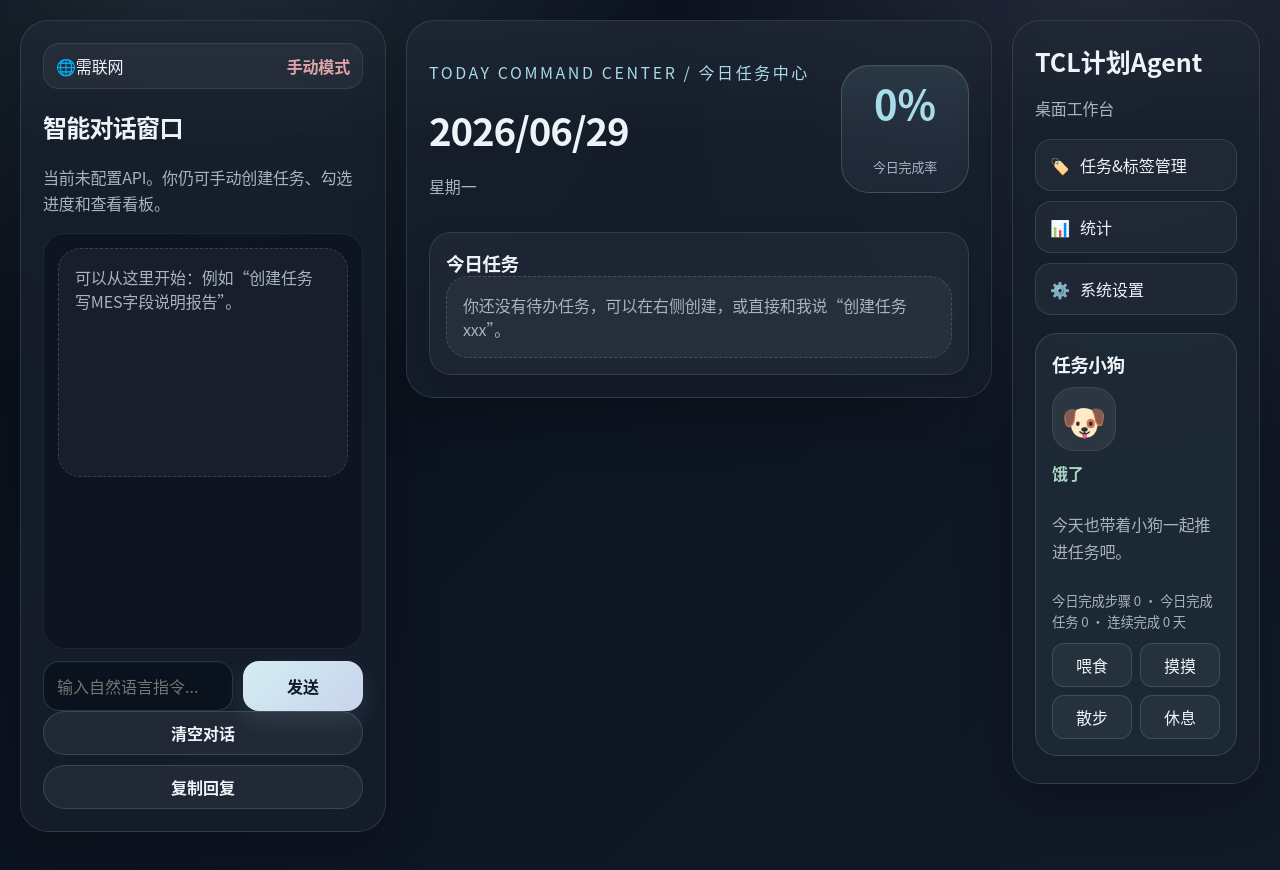
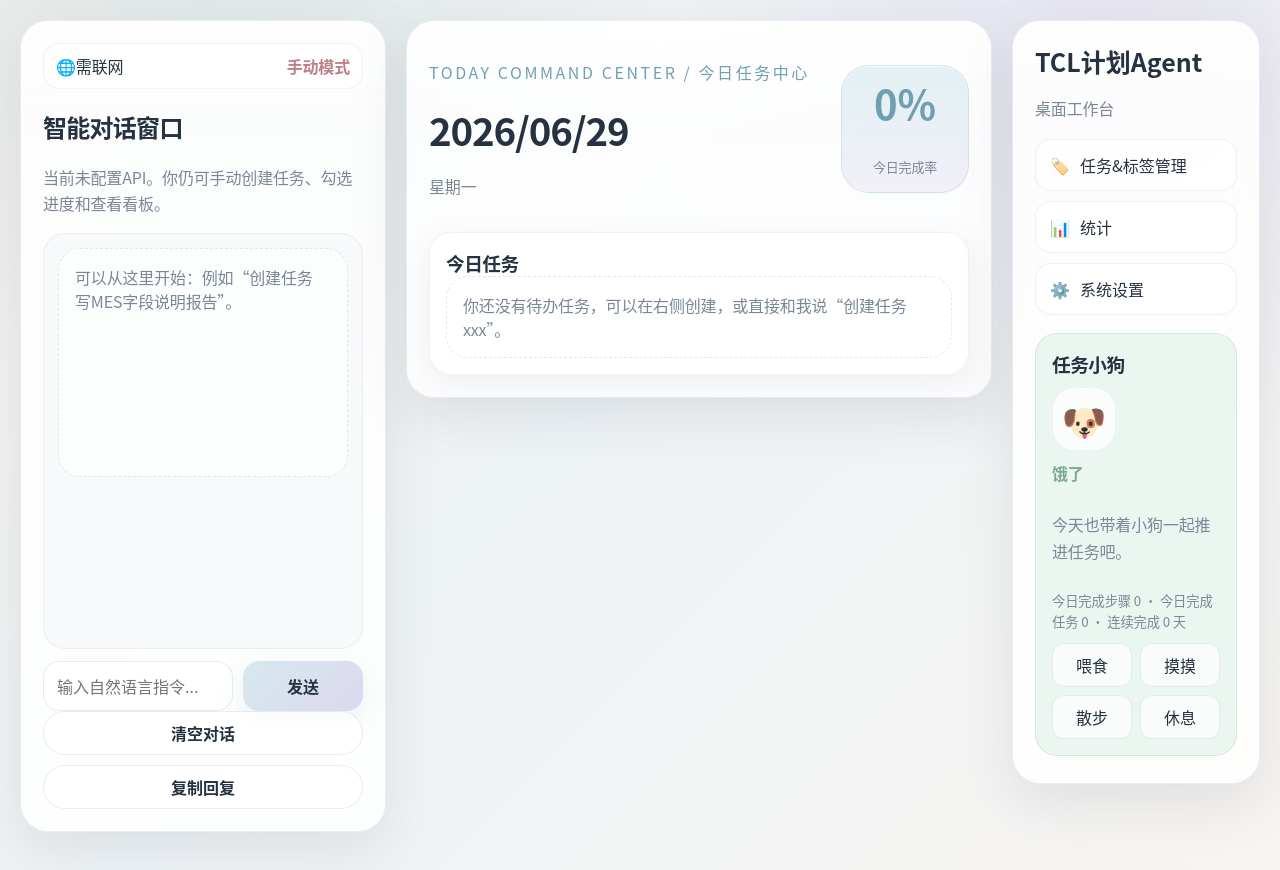
Before and after one commit to wxy2200200806/TCL-AI, a React (Vite) app: page / in a window 1280 px wide. Built offline with nearby package versions, Linux system fonts and the light colour scheme.

Commit message:
6.29.9.0

```diff
--- a/src/styles.css
+++ b/src/styles.css
@@ -1,21 +1,21 @@
 :root {
-  color-scheme: dark;
-  --bg: #0a101b;
-  --panel: rgba(22, 31, 45, 0.82);
-  --panel-soft: rgba(245, 249, 255, 0.055);
-  --panel-strong: rgba(32, 43, 60, 0.88);
-  --line: rgba(207, 221, 237, 0.13);
-  --line-strong: rgba(207, 221, 237, 0.22);
-  --text: #eef3f8;
-  --muted: #a7b3c2;
-  --cyan: #a7dce8;
-  --blue: #b3c8ee;
-  --violet: #c6bddf;
-  --green: #a9d7c5;
-  --orange: #dbc49a;
-  --red: #dea4aa;
-  --shadow: 0 18px 54px rgba(0, 0, 0, 0.23);
-  --shadow-soft: 0 10px 30px rgba(0, 0, 0, 0.16);
+  color-scheme: light;
+  --bg: #f3f0ec;
+  --panel: rgba(255, 255, 255, 0.86);
+  --panel-soft: rgba(247, 250, 252, 0.92);
+  --panel-strong: rgba(255, 255, 255, 0.96);
+  --line: rgba(124, 142, 165, 0.16);
+  --line-strong: rgba(124, 142, 165, 0.24);
+  --text: #263241;
+  --muted: #7b8797;
+  --cyan: #6f9fb2;
+  --blue: #8ba9ca;
+  --violet: #a79ac6;
+  --green: #7ca894;
+  --orange: #b69a65;
+  --red: #bd7f86;
+  --shadow: 0 18px 54px rgba(82, 92, 112, 0.13);
+  --shadow-soft: 0 10px 30px rgba(82, 92, 112, 0.09);
   --radius-xl: 28px;
   --radius-lg: 22px;
   --radius-md: 16px;
@@ -27,9 +27,9 @@ body {
   margin: 0;
   min-width: 1024px;
   background:
-    radial-gradient(circle at 16% -8%, rgba(167, 220, 232, 0.14), transparent 34%),
-    radial-gradient(circle at 86% 4%, rgba(198, 189, 223, 0.12), transparent 32%),
-    linear-gradient(135deg, #080e18, #0d1522 46%, #121a28);
+    radial-gradient(circle at 16% -8%, rgba(183, 211, 221, 0.34), transparent 34%),
+    radial-gradient(circle at 86% 4%, rgba(213, 202, 229, 0.34), transparent 32%),
+    linear-gradient(135deg, #f5f1ec, #eef3f6 46%, #f7f4f1);
   color: var(--text);
   letter-spacing: -0.01em;
 }
@@ -44,18 +44,18 @@ button:hover { transform: translateY(-1px); }
 input, select {
   width: 100%;
   padding: 12px 13px;
-  border: 1px solid rgba(207, 221, 237, 0.16);
+  border: 1px solid rgba(124, 142, 165, 0.18);
   border-radius: var(--radius-md);
   outline: 0;
-  background: rgba(8, 14, 24, 0.62);
+  background: rgba(255, 255, 255, 0.78);
   color: var(--text);
-  box-shadow: inset 0 1px 0 rgba(255, 255, 255, 0.035);
+  box-shadow: inset 0 1px 0 rgba(255, 255, 255, 0.68);
   transition: border-color 160ms ease, background 160ms ease, box-shadow 160ms ease;
 }
 input:focus, select:focus {
-  border-color: rgba(167, 220, 232, 0.42);
-  background: rgba(10, 17, 29, 0.82);
-  box-shadow: 0 0 0 4px rgba(167, 220, 232, 0.08);
+  border-color: rgba(111, 159, 178, 0.42);
+  background: rgba(255, 255, 255, 0.94);
+  box-shadow: 0 0 0 4px rgba(111, 159, 178, 0.11);
 }
 label { display: grid; gap: 8px; color: var(--muted); font-size: 14px; }
 
@@ -67,12 +67,12 @@ label { display: grid; gap: 8px; color: var(--muted); font-size: 14px; }
   padding: 34px;
   border: 1px solid var(--line);
   border-radius: var(--radius-xl);
-  background: linear-gradient(135deg, rgba(25, 36, 52, 0.9), rgba(15, 23, 36, 0.92));
+  background: linear-gradient(135deg, rgba(255, 255, 255, 0.9), rgba(241, 246, 249, 0.92));
   box-shadow: var(--shadow);
 }
 .eyebrow { color: var(--cyan); letter-spacing: 0.16em; text-transform: uppercase; }
 .hero h1 { margin: 8px 0; font-size: clamp(38px, 5vw, 70px); letter-spacing: -0.06em; }
-.hero h2 { margin: 0 0 14px; color: #d6e4ee; font-size: clamp(20px, 2.5vw, 30px); }
+.hero h2 { margin: 0 0 14px; color: #647184; font-size: clamp(20px, 2.5vw, 30px); }
 .hero p { max-width: 820px; color: var(--muted); line-height: 1.75; }
 .hero-orbit {
   align-self: center;
@@ -81,9 +81,9 @@ label { display: grid; gap: 8px; color: var(--muted); font-size: 14px; }
   place-items: center;
   width: 180px;
   height: 180px;
-  border: 1px solid rgba(167, 220, 232, 0.24);
+  border: 1px solid rgba(111, 159, 178, 0.22);
   border-radius: 50%;
-  background: radial-gradient(circle, rgba(167, 220, 232, 0.12), rgba(198, 189, 223, 0.06) 58%, transparent 61%);
+  background: radial-gradient(circle, rgba(183, 211, 221, 0.34), rgba(213, 202, 229, 0.22) 58%, transparent 61%);
   box-shadow: var(--shadow-soft);
 }
 .hero-orbit span { font-size: 58px; font-weight: 900; }
@@ -107,7 +107,7 @@ label { display: grid; gap: 8px; color: var(--muted); font-size: 14px; }
   border: 1px solid var(--line);
   border-radius: var(--radius-xl);
   background:
-    linear-gradient(180deg, rgba(255, 255, 255, 0.035), transparent 120px),
+    linear-gradient(180deg, rgba(255, 255, 255, 0.66), transparent 120px),
     var(--panel);
   box-shadow: var(--shadow);
   backdrop-filter: blur(18px) saturate(1.05);
@@ -120,9 +120,9 @@ label { display: grid; gap: 8px; color: var(--muted); font-size: 14px; }
   place-items: center;
   width: 32px;
   height: 32px;
-  border: 1px solid rgba(167, 220, 232, 0.16);
+  border: 1px solid rgba(111, 159, 178, 0.18);
   border-radius: 13px;
-  background: rgba(167, 220, 232, 0.08);
+  background: rgba(111, 159, 178, 0.09);
   color: var(--cyan);
   font-weight: 700;
 }
@@ -141,14 +141,14 @@ h2, h3, h4 { letter-spacing: -0.03em; }
 .chip-row { margin: 14px 0; }
 .chip-row button, .button-row button, .summary-actions button, .task-footer button {
   padding: 9px 13px;
-  border: 1px solid rgba(207, 221, 237, 0.16);
+  border: 1px solid rgba(124, 142, 165, 0.16);
   border-radius: 999px;
-  background: rgba(245, 249, 255, 0.055);
+  background: rgba(255, 255, 255, 0.72);
   color: var(--text);
 }
 .chip-row button.active {
   border-color: var(--cyan);
-  background: rgba(167, 220, 232, 0.12);
+  background: rgba(111, 159, 178, 0.12);
   color: var(--cyan);
 }
 .switch-line { display: flex; align-items: center; gap: 8px; }
@@ -160,21 +160,21 @@ h2, h3, h4 { letter-spacing: -0.03em; }
   font-weight: 700;
 }
 .primary-action {
-  background: linear-gradient(135deg, #d4edf2, #c8d4ec);
-  color: #111a27;
-  box-shadow: 0 10px 24px rgba(167, 220, 232, 0.12);
+  background: linear-gradient(135deg, #d7e9ee, #dcd8ee);
+  color: #273444;
+  box-shadow: 0 10px 24px rgba(111, 159, 178, 0.13);
 }
 .secondary-action {
-  border: 1px solid rgba(167, 220, 232, 0.22);
-  background: rgba(167, 220, 232, 0.07);
-  color: #cdeaf0;
+  border: 1px solid rgba(111, 159, 178, 0.22);
+  background: rgba(111, 159, 178, 0.08);
+  color: #547f91;
 }
 .compact { margin: 0; }
 .notice, .empty-state, .risk-box {
   padding: 16px;
-  border: 1px dashed rgba(207, 221, 237, 0.18);
+  border: 1px dashed rgba(124, 142, 165, 0.2);
   border-radius: var(--radius-lg);
-  background: rgba(245, 249, 255, 0.045);
+  background: rgba(255, 255, 255, 0.62);
   color: var(--muted);
 }
 
@@ -183,10 +183,10 @@ h2, h3, h4 { letter-spacing: -0.03em; }
 .task-list.vertical { margin-top: 12px; }
 .task-card, .long-card, .summary-card, .plan-list article {
   padding: 16px;
-  border: 1px solid rgba(207, 221, 237, 0.13);
+  border: 1px solid rgba(124, 142, 165, 0.13);
   border-radius: var(--radius-lg);
   background:
-    linear-gradient(180deg, rgba(255, 255, 255, 0.035), rgba(255, 255, 255, 0.012)),
+    linear-gradient(180deg, rgba(255, 255, 255, 0.8), rgba(250, 252, 253, 0.66)),
     var(--panel-soft);
   box-shadow: var(--shadow-soft);
 }
@@ -201,12 +201,12 @@ h2, h3, h4 { letter-spacing: -0.03em; }
   display: inline-flex;
   padding: 5px 9px;
   border-radius: 999px;
-  background: rgba(207, 221, 237, 0.1);
-  color: #dce6f0;
+  background: rgba(124, 142, 165, 0.09);
+  color: #5f6e80;
   font-size: 12px;
 }
 .tag.priority { color: var(--cyan); }
-.danger-button { color: var(--red) !important; border-color: rgba(222, 164, 170, 0.3) !important; }
+.danger-button { color: var(--red) !important; border-color: rgba(189, 127, 134, 0.26) !important; }
 
 .plan-list, .long-list, .summary-grid, .visual-grid, .visual-summary { display: grid; gap: 12px; }
 .summary-grid, .visual-grid { grid-template-columns: repeat(3, minmax(0, 1fr)); }
@@ -214,7 +214,7 @@ h2, h3, h4 { letter-spacing: -0.03em; }
   overflow: hidden;
   height: 9px;
   border-radius: 999px;
-  background: rgba(245, 249, 255, 0.075);
+  background: rgba(124, 142, 165, 0.1);
 }
 .progress-track i {
   display: block;
@@ -223,10 +223,10 @@ h2, h3, h4 { letter-spacing: -0.03em; }
   background: linear-gradient(90deg, var(--cyan), var(--violet));
 }
 .mini-progress { display: grid; gap: 8px; margin-bottom: 12px; }
-.countdown { padding: 10px 0; border-bottom: 1px solid rgba(207, 221, 237, 0.12); }
+.countdown { padding: 10px 0; border-bottom: 1px solid rgba(124, 142, 165, 0.12); }
 .countdown b { color: var(--cyan); }
-.risk-高风险 { border-color: rgba(222, 164, 170, 0.32); }
-.risk-轻度提醒 { border-color: rgba(219, 196, 154, 0.32); }
+.risk-高风险 { border-color: rgba(189, 127, 134, 0.28); }
+.risk-轻度提醒 { border-color: rgba(182, 154, 101, 0.28); }
 
 .modal-backdrop {
   position: fixed;
@@ -234,7 +234,7 @@ h2, h3, h4 { letter-spacing: -0.03em; }
   display: grid;
   place-items: center;
   padding: 24px;
-  background: rgba(0, 0, 0, 0.64);
+  background: rgba(84, 92, 108, 0.28);
   z-index: 10;
 }
 .modal {
@@ -244,7 +244,7 @@ h2, h3, h4 { letter-spacing: -0.03em; }
   padding: 24px;
   border: 1px solid var(--line);
   border-radius: var(--radius-xl);
-  background: #111a29;
+  background: #ffffff;
 }
 .steps-box, .edit-box { display: grid; gap: 10px; margin-top: 14px; }
 .step-row { display: grid; grid-template-columns: 26px 1fr 64px 64px 64px; gap: 8px; align-items: center; }
@@ -255,7 +255,7 @@ h2, h3, h4 { letter-spacing: -0.03em; }
   margin-top: 12px;
   padding: 16px;
   border-radius: var(--radius-md);
-  background: rgba(167, 220, 232, 0.07);
+  background: rgba(111, 159, 178, 0.08);
   color: var(--text);
   line-height: 1.7;
   white-space: pre-wrap;
@@ -266,9 +266,9 @@ h2, h3, h4 { letter-spacing: -0.03em; }
   max-height: 360px;
   overflow: auto;
   padding: 14px;
-  border: 1px solid rgba(207, 221, 237, 0.08);
+  border: 1px solid rgba(124, 142, 165, 0.1);
   border-radius: var(--radius-lg);
-  background: rgba(8, 14, 24, 0.42);
+  background: rgba(244, 247, 249, 0.72);
   margin-bottom: 12px;
 }
 .chat-message {
@@ -284,16 +284,16 @@ h2, h3, h4 { letter-spacing: -0.03em; }
   max-width: min(78%, 760px);
   padding: 12px 14px;
   border-radius: 18px;
-  border: 1px solid rgba(207, 221, 237, 0.12);
-  background: rgba(245, 249, 255, 0.06);
+  border: 1px solid rgba(124, 142, 165, 0.12);
+  background: rgba(255, 255, 255, 0.82);
 }
 .chat-message.user .chat-bubble {
-  background: rgba(167, 220, 232, 0.12);
-  border-color: rgba(167, 220, 232, 0.2);
+  background: rgba(218, 236, 241, 0.72);
+  border-color: rgba(111, 159, 178, 0.22);
 }
 .chat-message.assistant .chat-bubble {
-  background: rgba(198, 189, 223, 0.1);
-  border-color: rgba(198, 189, 223, 0.18);
+  background: rgba(232, 227, 241, 0.72);
+  border-color: rgba(167, 154, 198, 0.18);
 }
 .chat-bubble small {
   color: var(--muted);
@@ -307,9 +307,9 @@ h2, h3, h4 { letter-spacing: -0.03em; }
 .demo-banner {
   margin-bottom: 14px;
   padding: 12px 14px;
-  border: 1px solid rgba(219, 196, 154, 0.3);
+  border: 1px solid rgba(182, 154, 101, 0.24);
   border-radius: var(--radius-md);
-  background: rgba(219, 196, 154, 0.08);
+  background: rgba(246, 237, 218, 0.74);
   color: var(--orange);
   font-weight: 700;
 }
@@ -321,20 +321,20 @@ h2, h3, h4 { letter-spacing: -0.03em; }
 }
 .mode-toggle button {
   padding: 10px 12px;
-  border: 1px solid rgba(207, 221, 237, 0.16);
+  border: 1px solid rgba(124, 142, 165, 0.16);
   border-radius: 14px;
-  background: rgba(245, 249, 255, 0.055);
+  background: rgba(255, 255, 255, 0.72);
   color: var(--text);
 }
 .mode-toggle button.active {
   border-color: var(--cyan);
-  background: rgba(167, 220, 232, 0.1);
+  background: rgba(111, 159, 178, 0.1);
   color: var(--cyan);
 }
-.next-step { color: #dce8f1; }
+.next-step { color: #5f6e80; }
 .task-card.selected {
-  border-color: rgba(167, 220, 232, 0.42);
-  background: rgba(167, 220, 232, 0.075);
+  border-color: rgba(111, 159, 178, 0.34);
+  background: rgba(230, 241, 245, 0.74);
 }
 .big-number {
   display: flex;
@@ -356,9 +356,9 @@ h2, h3, h4 { letter-spacing: -0.03em; }
   gap: 10px;
   align-items: center;
   padding: 10px;
-  border: 1px solid rgba(207, 221, 237, 0.12);
+  border: 1px solid rgba(124, 142, 165, 0.12);
   border-radius: var(--radius-md);
-  background: rgba(245, 249, 255, 0.035);
+  background: rgba(255, 255, 255, 0.68);
 }
 .trend-row > span { color: var(--muted); }
 .trend-row > b { color: var(--text); font-size: 13px; }
@@ -376,18 +376,18 @@ h2, h3, h4 { letter-spacing: -0.03em; }
   display: grid;
   gap: 12px;
   padding: 18px;
-  border: 1px solid rgba(207, 221, 237, 0.12);
+  border: 1px solid rgba(124, 142, 165, 0.12);
   border-radius: var(--radius-lg);
-  background: rgba(245, 249, 255, 0.035);
+  background: rgba(255, 255, 255, 0.7);
 }
 .share-card {
   width: min(100%, 560px);
   padding: 24px;
-  border: 1px solid rgba(207, 221, 237, 0.2);
+  border: 1px solid rgba(124, 142, 165, 0.16);
   border-radius: var(--radius-xl);
   background:
-    radial-gradient(circle at 82% 10%, rgba(167, 220, 232, 0.12), transparent 28%),
-    linear-gradient(135deg, rgba(11, 18, 30, 0.96), rgba(31, 43, 60, 0.92));
+    radial-gradient(circle at 82% 10%, rgba(218, 236, 241, 0.72), transparent 28%),
+    linear-gradient(135deg, rgba(255, 255, 255, 0.96), rgba(244, 247, 250, 0.92));
   box-shadow: var(--shadow-soft);
 }
 .share-card .share-title {
@@ -402,7 +402,7 @@ h2, h3, h4 { letter-spacing: -0.03em; }
 }
 .share-card p {
   margin: 8px 0;
-  color: #dce6f0;
+  color: #526174;
   font-size: 17px;
 }
 .share-card b {
@@ -413,7 +413,7 @@ h2, h3, h4 { letter-spacing: -0.03em; }
 }
 .share-preview {
   width: min(100%, 520px);
-  border: 1px solid rgba(207, 221, 237, 0.14);
+  border: 1px solid rgba(124, 142, 165, 0.14);
   border-radius: var(--radius-lg);
 }
 
@@ -455,9 +455,9 @@ h2, h3, h4 { letter-spacing: -0.03em; }
 .connection-row {
   margin-bottom: 14px;
   padding: 10px 12px;
-  border: 1px solid rgba(207, 221, 237, 0.1);
+  border: 1px solid rgba(124, 142, 165, 0.12);
   border-radius: var(--radius-md);
-  background: rgba(245, 249, 255, 0.045);
+  background: rgba(255, 255, 255, 0.68);
 }
 .status-online { color: var(--green); }
 .status-offline { color: var(--red); }
@@ -484,11 +484,11 @@ h2, h3, h4 { letter-spacing: -0.03em; }
   place-items: center;
   min-width: 128px;
   min-height: 128px;
-  border: 1px solid rgba(167, 220, 232, 0.2);
+  border: 1px solid rgba(111, 159, 178, 0.18);
   border-radius: var(--radius-xl);
   background:
-    linear-gradient(180deg, rgba(167, 220, 232, 0.11), rgba(198, 189, 223, 0.06));
-  box-shadow: inset 0 1px 0 rgba(255, 255, 255, 0.05);
+    linear-gradient(180deg, rgba(218, 236, 241, 0.78), rgba(232, 227, 241, 0.52));
+  box-shadow: inset 0 1px 0 rgba(255, 255, 255, 0.74);
 }
 .board-score strong {
   color: var(--cyan);
@@ -501,9 +501,9 @@ h2, h3, h4 { letter-spacing: -0.03em; }
 }
 .board-block {
   padding: 16px;
-  border: 1px solid rgba(207, 221, 237, 0.12);
+  border: 1px solid rgba(124, 142, 165, 0.12);
   border-radius: var(--radius-lg);
-  background: rgba(245, 249, 255, 0.04);
+  background: rgba(255, 255, 255, 0.72);
   box-shadow: var(--shadow-soft);
 }
 .today-task-list {
@@ -513,9 +513,9 @@ h2, h3, h4 { letter-spacing: -0.03em; }
 }
 .today-item {
   padding: 14px;
-  border: 1px solid rgba(207, 221, 237, 0.1);
+  border: 1px solid rgba(124, 142, 165, 0.1);
   border-radius: var(--radius-md);
-  background: rgba(12, 20, 33, 0.48);
+  background: rgba(248, 250, 252, 0.82);
 }
 .today-step {
   display: grid;
@@ -528,9 +528,9 @@ h2, h3, h4 { letter-spacing: -0.03em; }
 .today-step input { width: auto; }
 .today-step.whole-task {
   padding: 12px;
-  border: 1px solid rgba(207, 221, 237, 0.12);
+  border: 1px solid rgba(124, 142, 165, 0.12);
   border-radius: 14px;
-  background: rgba(245, 249, 255, 0.035);
+  background: rgba(255, 255, 255, 0.76);
 }
 .overview-task { margin-top: 0; }
 .overview-meta {
@@ -551,23 +551,23 @@ h2, h3, h4 { letter-spacing: -0.03em; }
   align-items: center;
   padding: 4px 9px;
   border-radius: 999px;
-  color: #dce6f0;
-  background: rgba(207, 221, 237, 0.1);
+  color: #5f6e80;
+  background: rgba(124, 142, 165, 0.09);
 }
-.agenda-tag.today { color: var(--cyan); background: rgba(167, 220, 232, 0.1); }
-.agenda-tag.short { color: var(--orange); background: rgba(219, 196, 154, 0.1); }
-.agenda-tag.long { color: var(--green); background: rgba(169, 215, 197, 0.1); }
-.agenda-tag.overdue { color: var(--red); background: rgba(222, 164, 170, 0.1); }
+.agenda-tag.today { color: var(--cyan); background: rgba(218, 236, 241, 0.78); }
+.agenda-tag.short { color: var(--orange); background: rgba(246, 237, 218, 0.78); }
+.agenda-tag.long { color: var(--green); background: rgba(225, 241, 233, 0.78); }
+.agenda-tag.overdue { color: var(--red); background: rgba(245, 226, 228, 0.78); }
 .motivation, .risk-banner {
   padding: 16px;
-  border: 1px solid rgba(169, 215, 197, 0.16);
+  border: 1px solid rgba(124, 168, 148, 0.16);
   border-radius: var(--radius-lg);
-  background: rgba(169, 215, 197, 0.075);
-  color: #dcece5;
+  background: rgba(225, 241, 233, 0.72);
+  color: #507766;
 }
 .risk-banner {
-  border: 1px solid rgba(219, 196, 154, 0.26);
-  background: rgba(219, 196, 154, 0.09);
+  border: 1px solid rgba(182, 154, 101, 0.22);
+  background: rgba(246, 237, 218, 0.72);
   color: var(--orange);
 }
 .brand-button {
@@ -595,15 +595,15 @@ h2, h3, h4 { letter-spacing: -0.03em; }
   gap: 10px;
   width: 100%;
   padding: 13px 14px;
-  border: 1px solid rgba(207, 221, 237, 0.13);
+  border: 1px solid rgba(124, 142, 165, 0.13);
   border-radius: var(--radius-md);
-  background: rgba(245, 249, 255, 0.04);
+  background: rgba(255, 255, 255, 0.7);
   color: var(--text);
   text-align: left;
 }
 .nav-menu button.active {
-  border-color: rgba(167, 220, 232, 0.32);
-  background: rgba(167, 220, 232, 0.1);
+  border-color: rgba(111, 159, 178, 0.28);
+  background: rgba(218, 236, 241, 0.72);
   color: var(--cyan);
 }
 .task-dog-card {
@@ -611,18 +611,18 @@ h2, h3, h4 { letter-spacing: -0.03em; }
   gap: 10px;
   margin-top: 18px;
   padding: 16px;
-  border: 1px solid rgba(169, 215, 197, 0.18);
+  border: 1px solid rgba(124, 168, 148, 0.18);
   border-radius: var(--radius-lg);
-  background: rgba(169, 215, 197, 0.06);
+  background: rgba(225, 241, 233, 0.66);
 }
 .dog-face {
   display: grid;
   place-items: center;
   width: 64px;
   height: 64px;
-  border: 1px solid rgba(207, 221, 237, 0.1);
+  border: 1px solid rgba(124, 142, 165, 0.1);
   border-radius: 22px;
-  background: rgba(245, 249, 255, 0.065);
+  background: rgba(255, 255, 255, 0.74);
   font-size: 36px;
 }
 .task-dog-card b { color: var(--green); }
@@ -634,9 +634,9 @@ h2, h3, h4 { letter-spacing: -0.03em; }
 }
 .dog-actions button {
   padding: 9px 10px;
-  border: 1px solid rgba(169, 215, 197, 0.18);
+  border: 1px solid rgba(124, 168, 148, 0.18);
   border-radius: 12px;
-  background: rgba(245, 249, 255, 0.045);
+  background: rgba(255, 255, 255, 0.68);
   color: var(--text);
 }
 .settings-grid {
@@ -646,18 +646,18 @@ h2, h3, h4 { letter-spacing: -0.03em; }
 }
 .settings-card {
   padding: 14px;
-  border: 1px solid rgba(207, 221, 237, 0.12);
+  border: 1px solid rgba(124, 142, 165, 0.12);
   border-radius: var(--radius-md);
-  background: rgba(245, 249, 255, 0.04);
+  background: rgba(255, 255, 255, 0.72);
 }
 .task-confirm-card {
   display: grid;
   gap: 10px;
   margin-top: 14px;
   padding: 14px;
-  border: 1px solid rgba(167, 220, 232, 0.22);
+  border: 1px solid rgba(111, 159, 178, 0.22);
   border-radius: var(--radius-lg);
-  background: rgba(167, 220, 232, 0.075);
+  background: rgba(218, 236, 241, 0.72);
 }
 .task-confirm-card h3 {
   color: var(--cyan);
```
